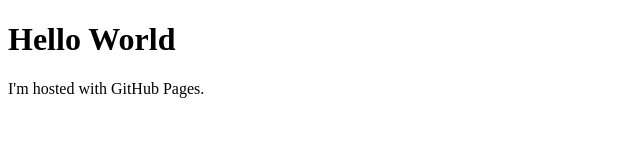
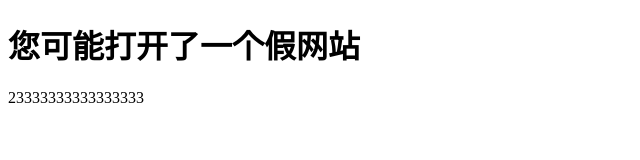
Before and after one commit to Ostrichbeta/ostrichbeta.github.io, a plain HTML site: page index.html in a window 1280 px wide. Shown: the whole page, without its empty margins (0-640 px from the left). Drawn offline with Linux system fonts and the light colour scheme.

Commit message:
Update index.html

```diff
--- a/index.html
+++ b/index.html
@@ -1,7 +1,7 @@
 <!DOCTYPE html>
 <html>
 <body>
-<h1>Hello World</h1>
-<p>I'm hosted with GitHub Pages.</p>
+<h1>您可能打开了一个假网站</h1>
+<p>23333333333333333</p>
 </body>
 </html>
```
